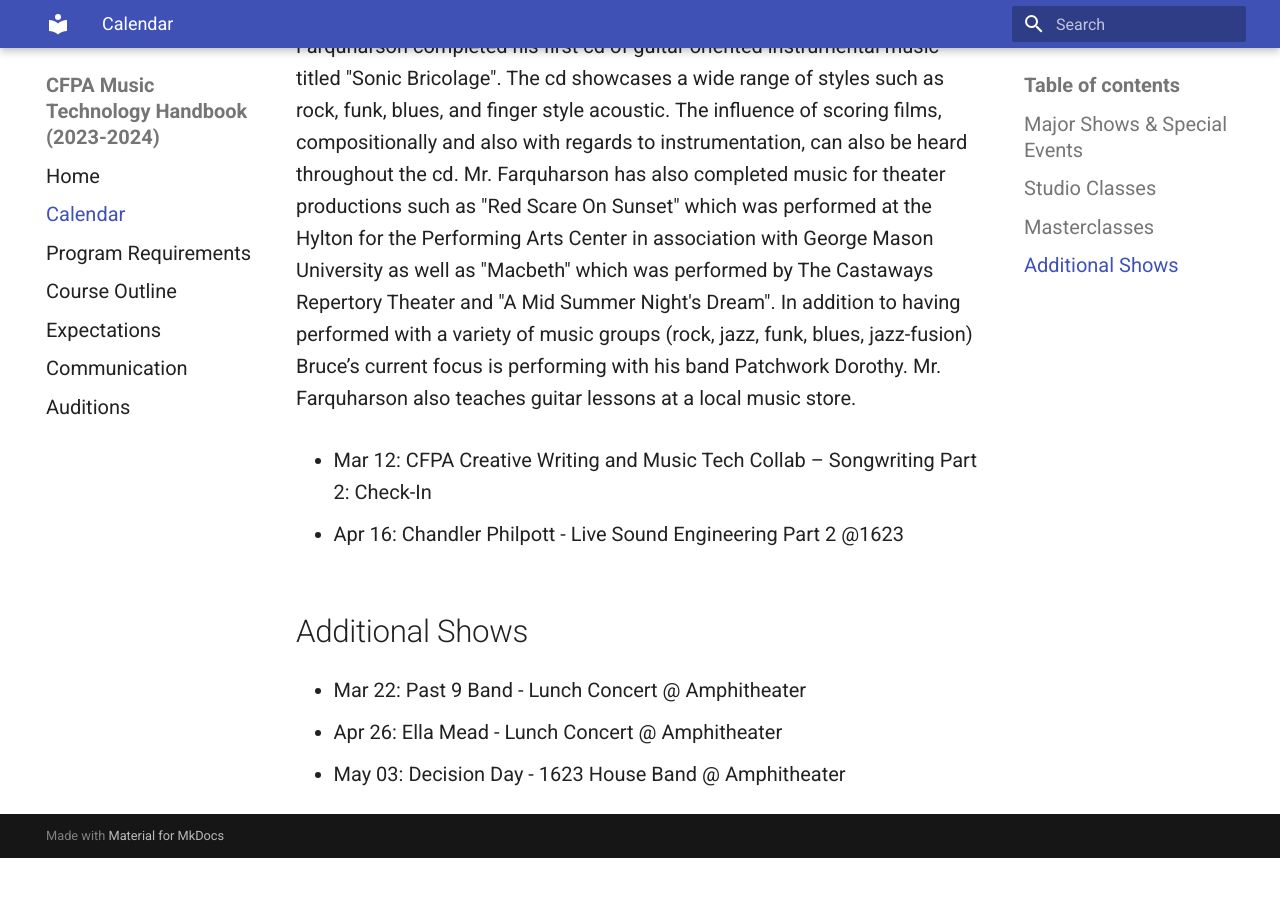
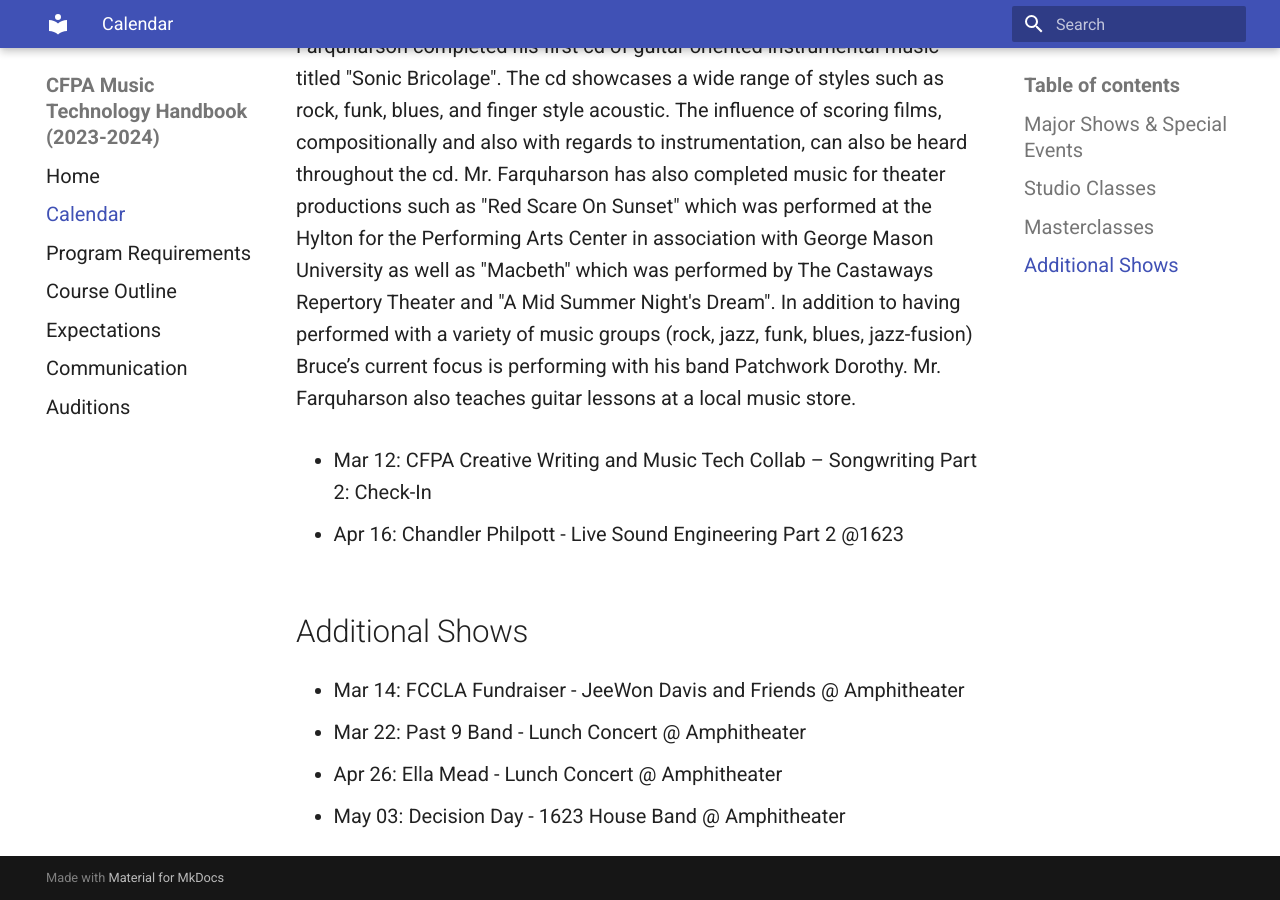
Before and after one commit to sophia-sms/handbook, an MkDocs documentation site: the page built from docs/calendar.md, in a window 1280 px wide and 900 px high, scrolled down 3701 px. Built offline with MkDocs 1.6.1 and Material for MkDocs 9.7.7, drawn with Linux system fonts in a browser that asks for light colours; before the commit the page ends 4559 px from its top, so only the background shows below that.

Commit message:
Update calendar.md

```diff
--- a/docs/calendar.md
+++ b/docs/calendar.md
@@ -82,6 +82,7 @@ Masterclasses are from 2:30 to 4:00 on the following days:
 
 ## Additional Shows
 
+- Mar 14: FCCLA Fundraiser - JeeWon Davis and Friends @ Amphitheater
 - Mar 22: Past 9 Band - Lunch Concert @ Amphitheater
 - Apr 26: Ella Mead - Lunch Concert @ Amphitheater
 - May 03: Decision Day - 1623 House Band @ Amphitheater
```
